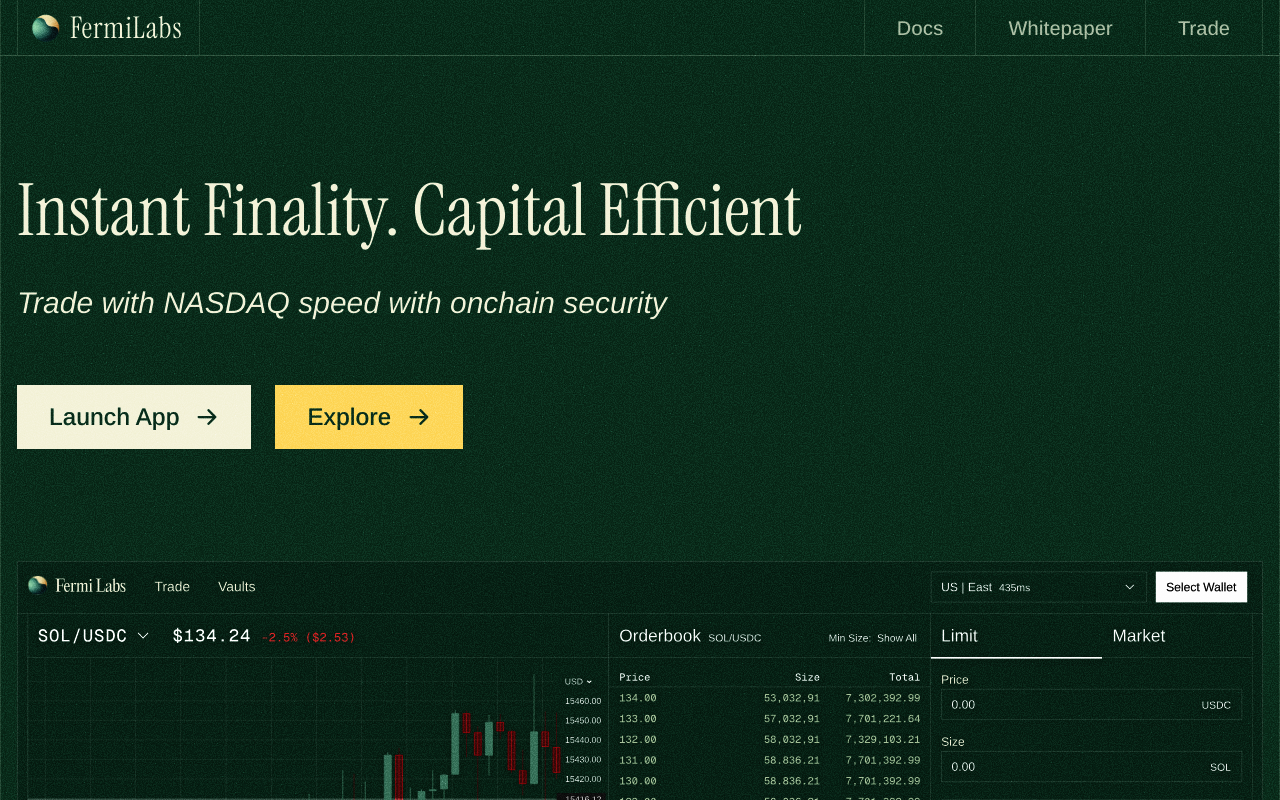
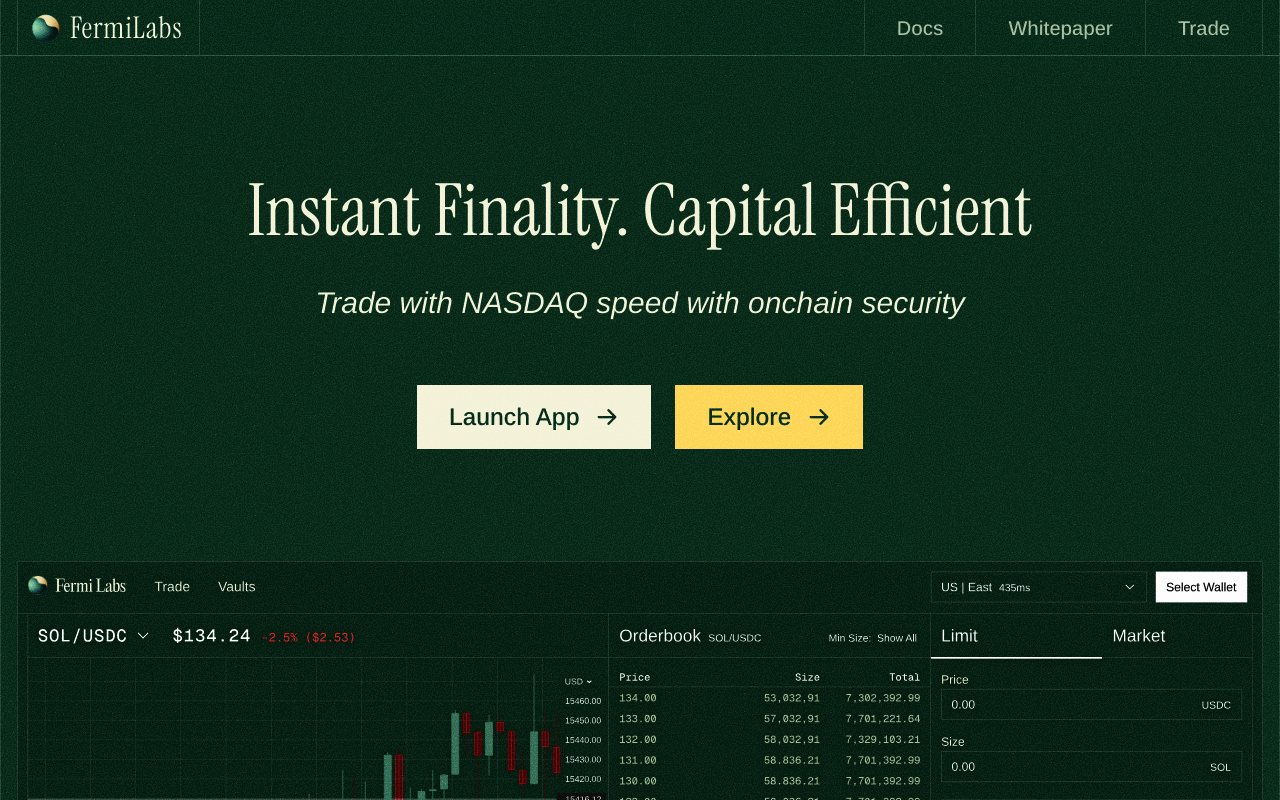
Before and after one commit to zerooo111/fermilabs.xyz, a React (Vite) app: page / in a window 1280 px wide. Shown: the top 800 px of the page. Built offline with nearby package versions, Linux system fonts and the light colour scheme.

Commit message:
make hero section center aligned

```diff
--- a/src/components/HeroSection.tsx
+++ b/src/components/HeroSection.tsx
@@ -10,7 +10,7 @@
       ref={containerRef}
       className="relative w-full px-4 border-b border-b-rock/20"
     >
-			<div className="flex flex-col items-center md:items-start relative pt-12 md:pt-24">
+      <div className="flex flex-col items-center  relative pt-12 md:pt-24">
         <h1 className="text-3xl sm:text-4xl md:text-5xl lg:text-7xl leading-tight md:leading-relaxed font-display text-center md:text-left">
           Instant Finality. Capital Efficient
         </h1>
```
Lines whose indentation alone changed are shown as unchanged.
